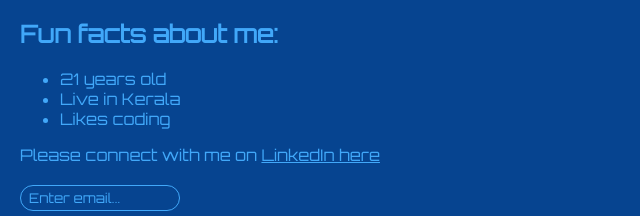
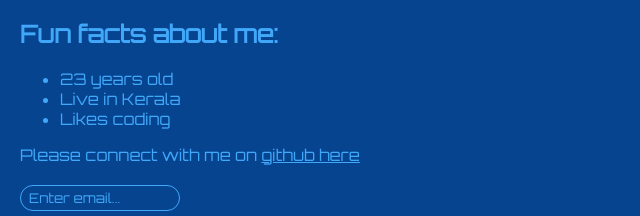
Before and after one commit to ksrenjith047a/web_devolopment, a plain HTML site: page cl-web-firstweb/index.html in a window 1280 px wide. Shown: the part 588-804 px from the top of the page, 0-640 px from the left. Drawn offline with Linux system fonts and the light colour scheme; a web font is replaced by a local one.

Commit message:
Update index.html

```diff
--- a/cl-web-firstweb/index.html
+++ b/cl-web-firstweb/index.html
@@ -11,11 +11,11 @@
         <h1>Hi, my name is Renjini Raju</h1>
         <h2>Fun facts about me:</h2>
         <ul>
-            <li>21 years old</li>
+            <li>23 years old</li>
             <li>Live in Kerala</li>
             <li>Likes coding</li>
         </ul>
-        <p>Please connect with me on <a href="https://www.linkedin.com/in/renjini-raju-ab764b242" taget="_blank">LinkedIn here</a></p>
+        <p>Please connect with me on <a href="https://github.com/ksrenjith047a" taget="_blank">github here</a></p>
         <input type="text" placeholder="Enter email...">
         <button>Join newsletter</button>
     </body>
```
